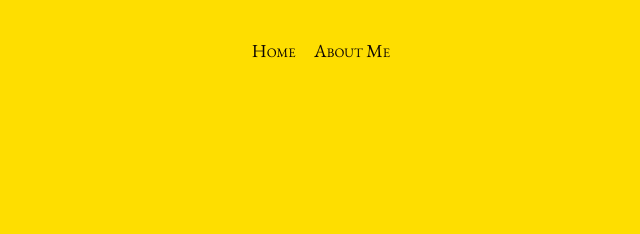
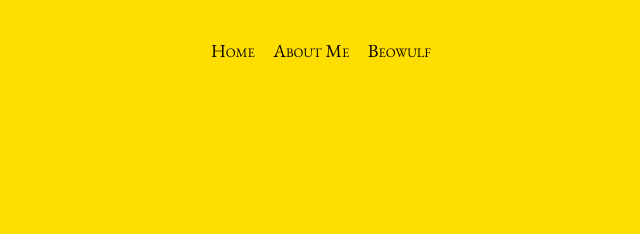
Before and after one commit to MilesRomney/MechMuse, a Jekyll site: the page built from index.md, in a window 1280 px wide and 900 px high. Shown: the top 234 px of the window, without its empty margins (319-959 px from the left). Built offline with Jekyll 4.4.1, drawn with Linux system fonts in a browser that asks for light colours.

Commit message:
Added Beowulf menu item.

```diff
--- a/_data/menu.yml
+++ b/_data/menu.yml
@@ -1,2 +1,4 @@
 - title: About Me
   url: /about
+- title: Beowulf
+  url: http://j.mp/beowulf-amazon
```
